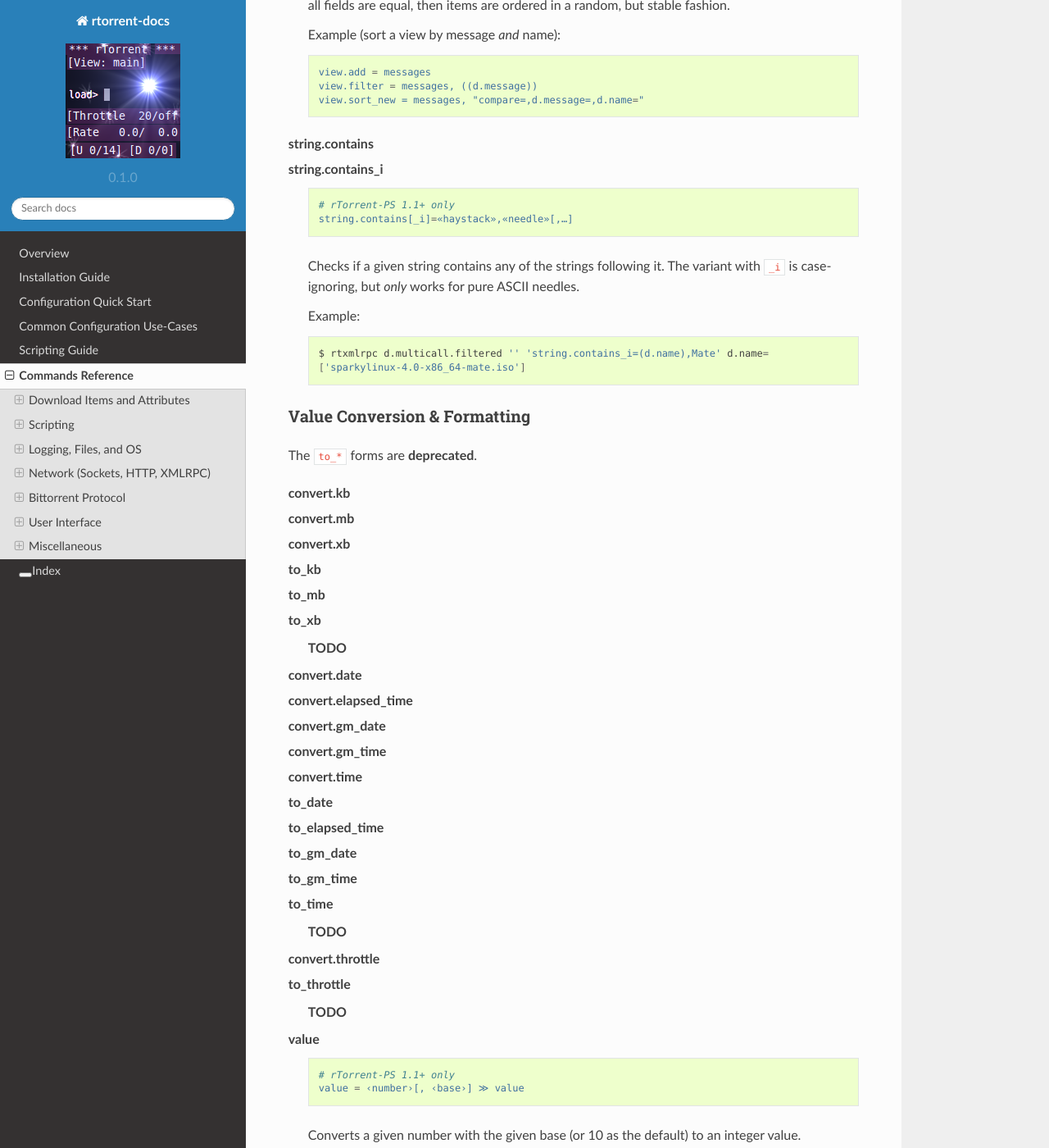
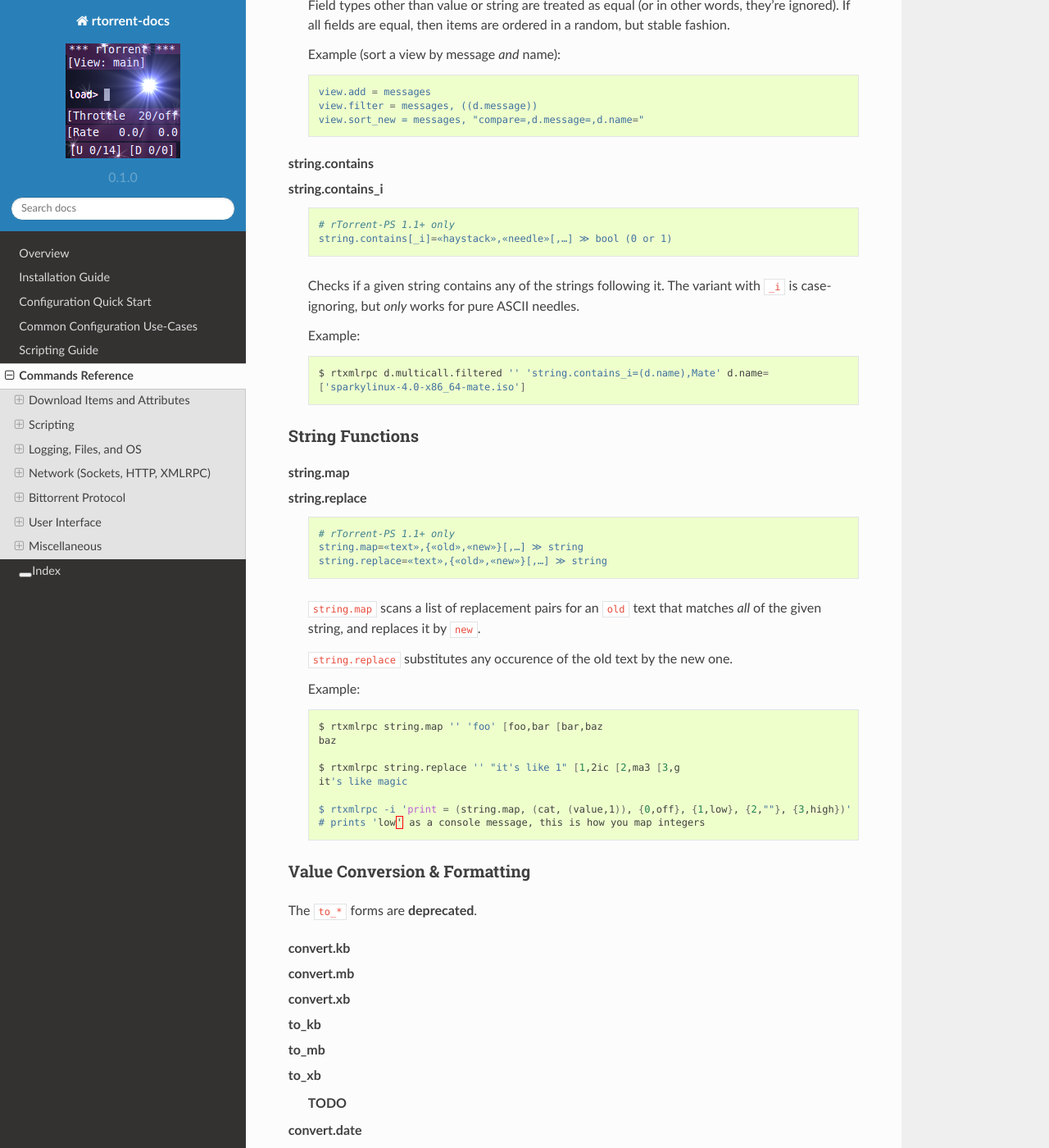
Before and after one commit to rtorrent-community/rtorrent-docs, a Sphinx documentation site: the page built from docs/cmd-ref.rst, in a window 1280 px wide and 1400 px high, scrolled down 22034 px. Shown: the whole window at 82% size. Built offline with Sphinx 7.4.7 and the Read the Docs theme 2.0.0, drawn with Linux system fonts in a browser that asks for light colours.

Commit message:
added string.map + string.replace

```diff
--- a/docs/include-cmd-scripting.rst
+++ b/docs/include-cmd-scripting.rst
@@ -424,7 +424,7 @@ Conditional Operators
         .. code-block:: ini
 
             # rTorrent-PS 1.1+ only
-            string.contains[_i]=«haystack»,«needle»[,…]
+            string.contains[_i]=«haystack»,«needle»[,…] ≫ bool (0 or 1)
 
         Checks if a given string contains any of the strings following it.
         The variant with ``_i`` is case-ignoring, but *only* works for pure ASCII needles.
@@ -435,6 +435,39 @@ Conditional Operators
 
             $ rtxmlrpc d.multicall.filtered '' 'string.contains_i=(d.name),Mate' d.name=
             ['sparkylinux-4.0-x86_64-mate.iso']
+
+
+String Functions
+^^^^^^^^^^^^^^^^
+
+.. glossary::
+
+    string.map
+    string.replace
+
+        .. code-block:: ini
+
+            # rTorrent-PS 1.1+ only
+            string.map=«text»,{«old»,«new»}[,…] ≫ string
+            string.replace=«text»,{«old»,«new»}[,…] ≫ string
+
+        ``string.map`` scans a list of replacement pairs for an ``old`` text that matches
+        *all* of the given string, and replaces it by ``new``.
+
+        ``string.replace`` substitutes any occurence of the old text by the new one.
+
+        Example:
+
+        .. code-block:: shell
+
+            $ rtxmlrpc string.map '' 'foo' [foo,bar [bar,baz
+            baz
+
+            $ rtxmlrpc string.replace '' "it's like 1" [1,2ic [2,ma3 [3,g
+            it's like magic
+
+            $ rtxmlrpc -i 'print = (string.map, (cat, (value,1)), {0,off}, {1,low}, {2,""}, {3,high})'
+            # prints 'low' as a console message, this is how you map integers
 
 
 Value Conversion & Formatting
```
